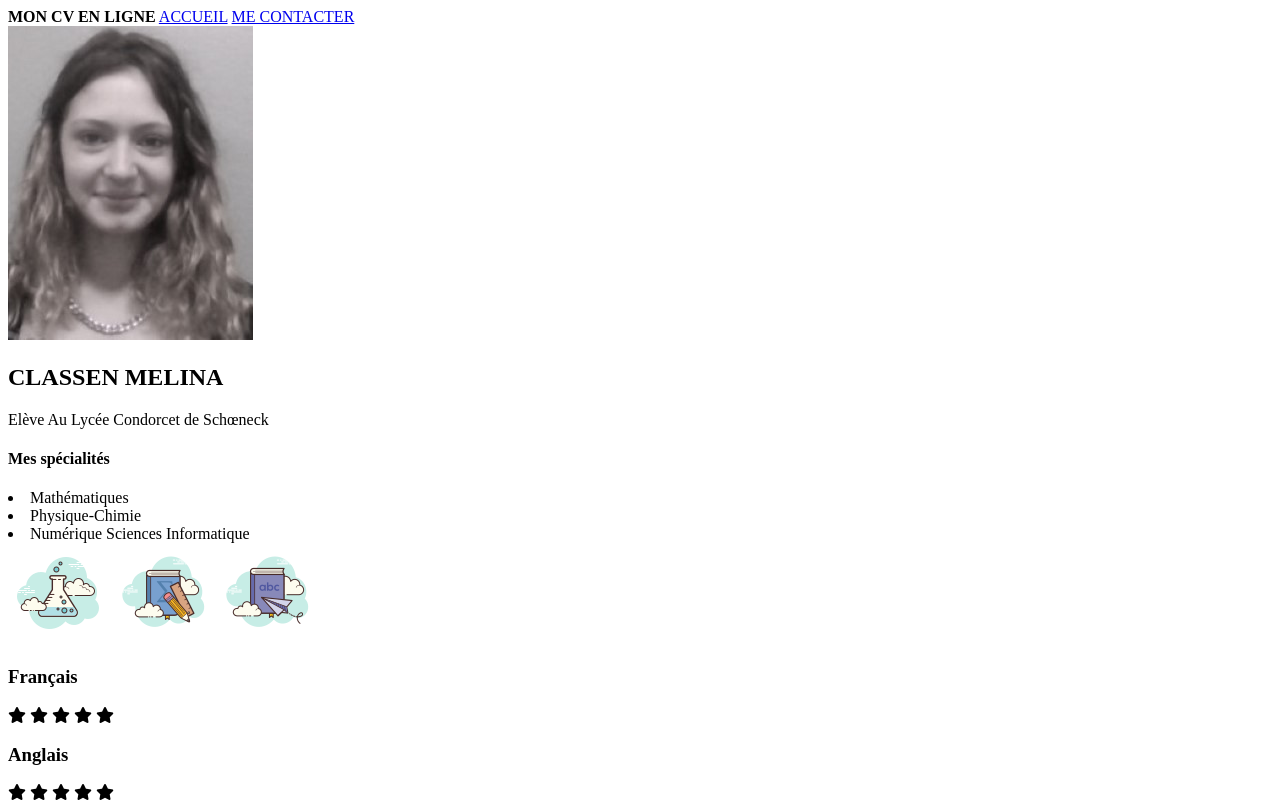
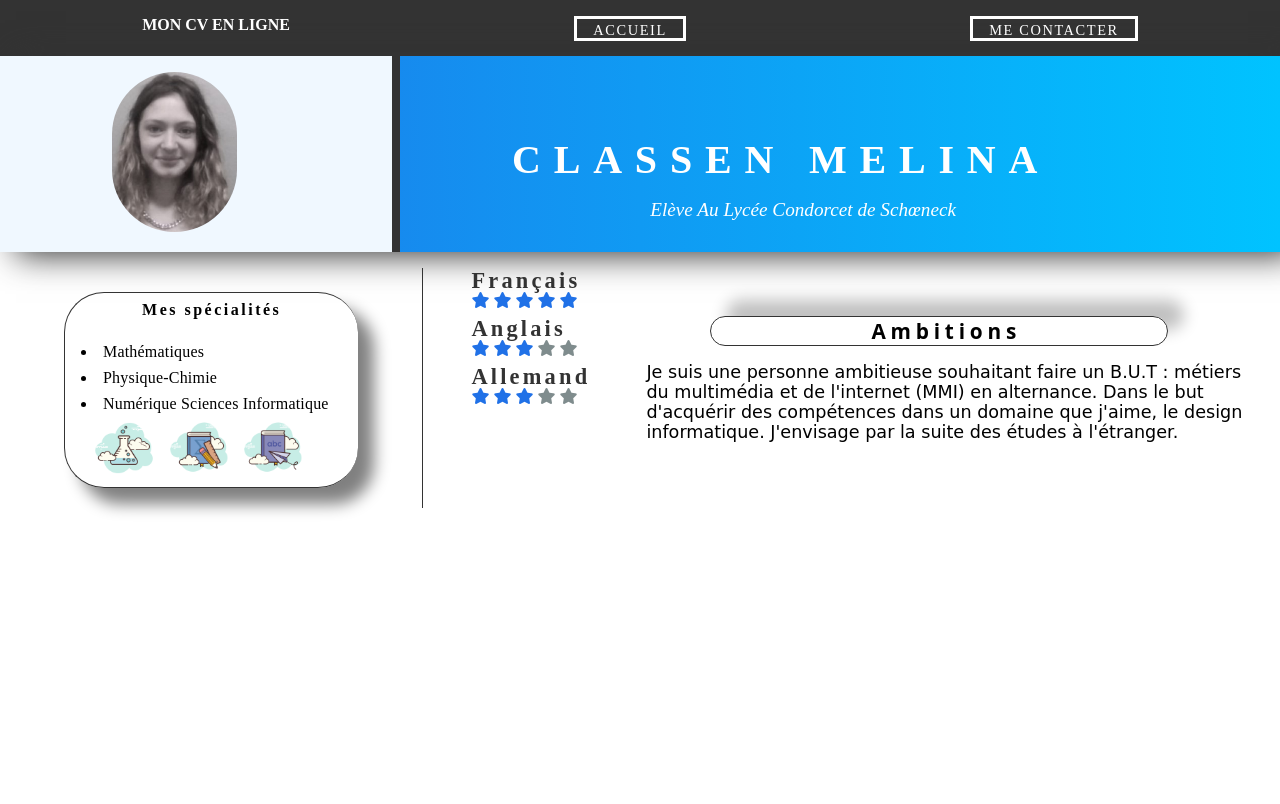
Before and after one commit to melountte/Projet-NSI, a website: page index.html in a window 1280 px wide. Shown: the top 804 px of the page. Drawn offline with Linux system fonts and the light colour scheme.

Commit message:
changement

```diff
--- a/scss/style.scss
+++ b/scss/style.scss
@@ -1,149 +1,149 @@
-// * {
-//   margin: 0;
-//   padding: 0;
-//   box-sizing: border-box;
-//   font-family: "Times New Roman", Times, serif;
-// }
-// header {
-//   background-color: #333;
-//   display: flex;
-//   justify-content: space-around;
-//   height: 3.5rem;
-//   width: 100%;
-//   padding-top: 1rem;
-//   padding-bottom: 1.5rem;
-//   color: white;
-//   .img1 {
-//     height: 30px;
-//     margin-right: 1rem;
-//   }
-//   .stat {
-//     color: white;
-//     margin-bottom: 3rem;
-//   }
-//   .border {
-//     text-decoration: none;
-//     color: white;
-//     letter-spacing: 0.1rem;
-//     font-size: 0.9rem;
-//     padding-top: 0.2rem;
-//     padding-bottom: 1rem;
-//     padding-left: 1rem;
-//     padding-right: 1rem;
-//     border: white solid 3px;
-//   }
-//   .border:hover {
-//     border: rgb(178, 155, 155) solid 3px;
-//   }
-// }
-// .fond {
-//   display: grid;
-//   grid-template-columns: 1fr 60%;
-//   h2 {
-//     letter-spacing: 0.8rem;
-//     color: white;
-//     padding-top: 5rem;
-//     font-size: 2.5rem;
-//     span {
-//       display: inline-block;
-//       animation: bounce 2s;
-//     }
-//   }
-//   .eleve {
-//     color: white;
-//     margin-left: 18%;
-//     margin-top: 1rem;
-//     font-style: italic;
-//     font-size: 1.2rem;
-//   }
-//   background: linear-gradient(to right, #2071e7, #00c3ff);
-//   box-shadow: #333 1rem 0.2rem 2rem;
-//   .first {
-//     width: 25rem;
-//     background-color: aliceblue;
-//     border-right: #333 solid 0.5rem;
-//     .rond {
-//       border-radius: 20rem;
-//       margin-left: 7rem;
-//       margin-top: 1rem;
-//       margin-bottom: 1rem;
-//       height: 10rem;
-//     }
-//   }
-// }
-// .bas {
-//   display: grid;
-//   grid-template-columns: 28% 20% 1fr;
-//   .spe {
-//     margin-top: 2.5rem;
-//     margin-left: 4rem;
-//     border: #333 1.5px solid;
-//     border-radius: 40px;
-//     box-shadow: gray 1rem 1rem 1rem;
-//     border-right: 1px solid var(--border);
-//     margin-bottom: auto;
-//   }
-//   .titre {
-//     margin-bottom: 1.5rem;
-//     margin-top: 0.5rem;
-//     letter-spacing: 2.5px;
-//     display: flex;
-//     justify-content: center;
-//   }
-//   .li {
-//     margin-left: 1rem;
-//     letter-spacing: 0.2px;
-//     .l1,
-//     .l2 {
-//       margin-bottom: 0.5rem;
-//     }
-//   }
-//   .icon {
-//     height: 70px;
-//   }
-//   .icon1 {
-//     height: 70px;
-//     margin-left: 1.5rem;
-//   }
-// }
-// .trait {
-//   display: grid;
-//   grid-template-rows: 10% 10% 10% 10% 10% 10%;
-//   margin-left: 4rem;
-//   margin-top: 1rem;
-//   color: #2071e7;
-//   border-left: 1px #333 solid;
-//   padding-left: 3rem;
-//   height: 15rem;
-//   .title {
-//     font-size: 1.4rem;
-//     color: #333;
-//     margin-bottom: 4rem;
-//     letter-spacing: 0.2rem;
-//   }
-//   .level {
-//     color: #7f8c8d;
-//   }
-// }
-// .futur {
-//   margin-left: 2rem;
-//   margin-top: 4rem;
-//   h4 {
-//     margin-left: 4rem;
-//     margin-right: 7rem;
-//     padding-left: 10rem;
-//     letter-spacing: 0.3rem;
-//     margin-bottom: 1rem;
-//     font-size: 1.3rem;
-//     padding: auto;
-//     font-family: system-ui;
-//     border-radius: 3rem;
-//     border: #333 1.5px solid;
-//     box-shadow: silver 1rem -1rem 1rem;
-//   }
-//   .personne {
-//     font-size: 1.1rem;
-//     font-family: cursive;
-//     margin-right: 1rem;
-//   }
-// }
+* {
+  margin: 0;
+  padding: 0;
+  box-sizing: border-box;
+  font-family: "Times New Roman", Times, serif;
+}
+header {
+  background-color: #333;
+  display: flex;
+  justify-content: space-around;
+  height: 3.5rem;
+  width: 100%;
+  padding-top: 1rem;
+  padding-bottom: 1.5rem;
+  color: white;
+  .img1 {
+    height: 30px;
+    margin-right: 1rem;
+  }
+  .stat {
+    color: white;
+    margin-bottom: 3rem;
+  }
+  .border {
+    text-decoration: none;
+    color: white;
+    letter-spacing: 0.1rem;
+    font-size: 0.9rem;
+    padding-top: 0.2rem;
+    padding-bottom: 1rem;
+    padding-left: 1rem;
+    padding-right: 1rem;
+    border: white solid 3px;
+  }
+  .border:hover {
+    border: rgb(178, 155, 155) solid 3px;
+  }
+}
+.fond {
+  display: grid;
+  grid-template-columns: 1fr 60%;
+  h2 {
+    letter-spacing: 0.8rem;
+    color: white;
+    padding-top: 5rem;
+    font-size: 2.5rem;
+    span {
+      display: inline-block;
+      animation: bounce 2s;
+    }
+  }
+  .eleve {
+    color: white;
+    margin-left: 18%;
+    margin-top: 1rem;
+    font-style: italic;
+    font-size: 1.2rem;
+  }
+  background: linear-gradient(to right, #2071e7, #00c3ff);
+  box-shadow: #333 1rem 0.2rem 2rem;
+  .first {
+    width: 25rem;
+    background-color: aliceblue;
+    border-right: #333 solid 0.5rem;
+    .rond {
+      border-radius: 20rem;
+      margin-left: 7rem;
+      margin-top: 1rem;
+      margin-bottom: 1rem;
+      height: 10rem;
+    }
+  }
+}
+.bas {
+  display: grid;
+  grid-template-columns: 28% 20% 1fr;
+  .spe {
+    margin-top: 2.5rem;
+    margin-left: 4rem;
+    border: #333 1.5px solid;
+    border-radius: 40px;
+    box-shadow: gray 1rem 1rem 1rem;
+    border-right: 1px solid var(--border);
+    margin-bottom: auto;
+  }
+  .titre {
+    margin-bottom: 1.5rem;
+    margin-top: 0.5rem;
+    letter-spacing: 2.5px;
+    display: flex;
+    justify-content: center;
+  }
+  .li {
+    margin-left: 1rem;
+    letter-spacing: 0.2px;
+    .l1,
+    .l2 {
+      margin-bottom: 0.5rem;
+    }
+  }
+  .icon {
+    height: 70px;
+  }
+  .icon1 {
+    height: 70px;
+    margin-left: 1.5rem;
+  }
+}
+.trait {
+  display: grid;
+  grid-template-rows: 10% 10% 10% 10% 10% 10%;
+  margin-left: 4rem;
+  margin-top: 1rem;
+  color: #2071e7;
+  border-left: 1px #333 solid;
+  padding-left: 3rem;
+  height: 15rem;
+  .title {
+    font-size: 1.4rem;
+    color: #333;
+    margin-bottom: 4rem;
+    letter-spacing: 0.2rem;
+  }
+  .level {
+    color: #7f8c8d;
+  }
+}
+.futur {
+  margin-left: 2rem;
+  margin-top: 4rem;
+  h4 {
+    margin-left: 4rem;
+    margin-right: 7rem;
+    padding-left: 10rem;
+    letter-spacing: 0.3rem;
+    margin-bottom: 1rem;
+    font-size: 1.3rem;
+    padding: auto;
+    font-family: system-ui;
+    border-radius: 3rem;
+    border: #333 1.5px solid;
+    box-shadow: silver 1rem -1rem 1rem;
+  }
+  .personne {
+    font-size: 1.1rem;
+    font-family: cursive;
+    margin-right: 1rem;
+  }
+}
```
Also changed, not shown: css/style.css, 1 other file.
